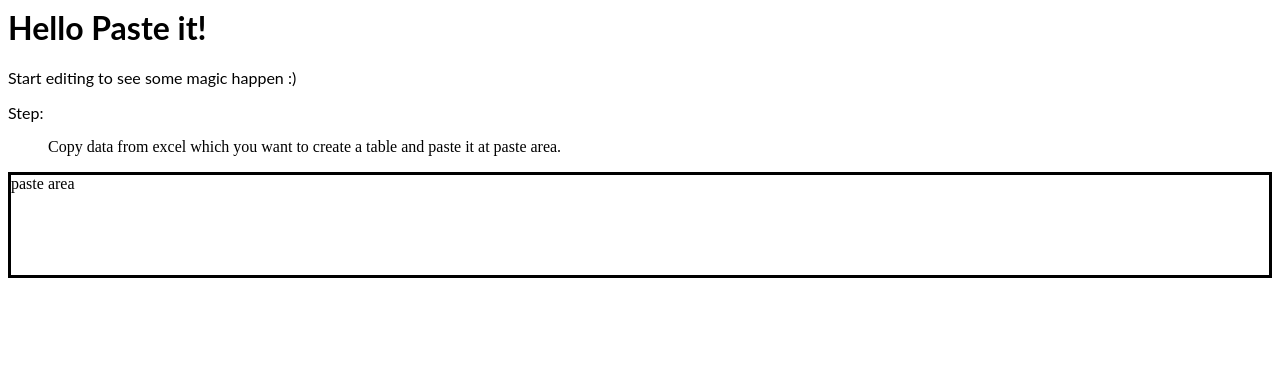
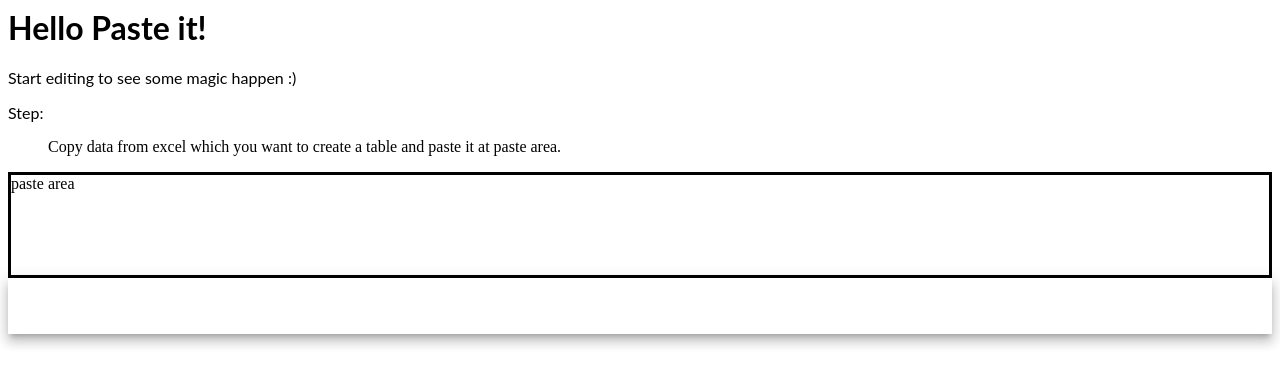
Before and after one commit to zombaki/angular-Paste-Table, an Angular app: page / in a window 1280 px wide. Shown: the top 386 px of the page. Built offline with nearby package versions, Linux system fonts and the light colour scheme.

Commit message:
3 files modified

```diff
--- a/src/app/app.component.css
+++ b/src/app/app.component.css
@@ -1,3 +1,6 @@
 p {
   font-family: Lato;
 }
+table {
+  width: 100%;
+}
--- a/src/app/app.component.ts
+++ b/src/app/app.component.ts
@@ -12,7 +12,7 @@
   name = 'Paste it';
   val:any;
    displayedColumns: string[] ;//= ['position', 'name', 'weight', 'symbol'];
-  dataSource: any[]; //= ELEMENT_DATA;
+  dataSource: any[] = []; //= ELEMENT_DATA;
 
   data(event:ClipboardEvent) {
     let clipboardData = event.clipboardData;
@@ -21,7 +21,9 @@
   let row_data = pastedText.split('\n');
   this.displayedColumns = row_data[0].split('\t');
   // Create table dataSource
-
-  this.dataSource = row_data[1].split('\t');
+   let row: any[]=[];
+ this.displayedColumns.forEach((a, index)=>{row[a]= row_data[1].split('\t')[index]});
+ console.log(row);
+  this.dataSource = row;
   }
 }
--- a/src/styles.css
+++ b/src/styles.css
@@ -1 +1,2 @@
 /* Add application styles & imports to this file! */
+@import '~@angular/material/prebuilt-themes/deeppurple-amber.css';
```
